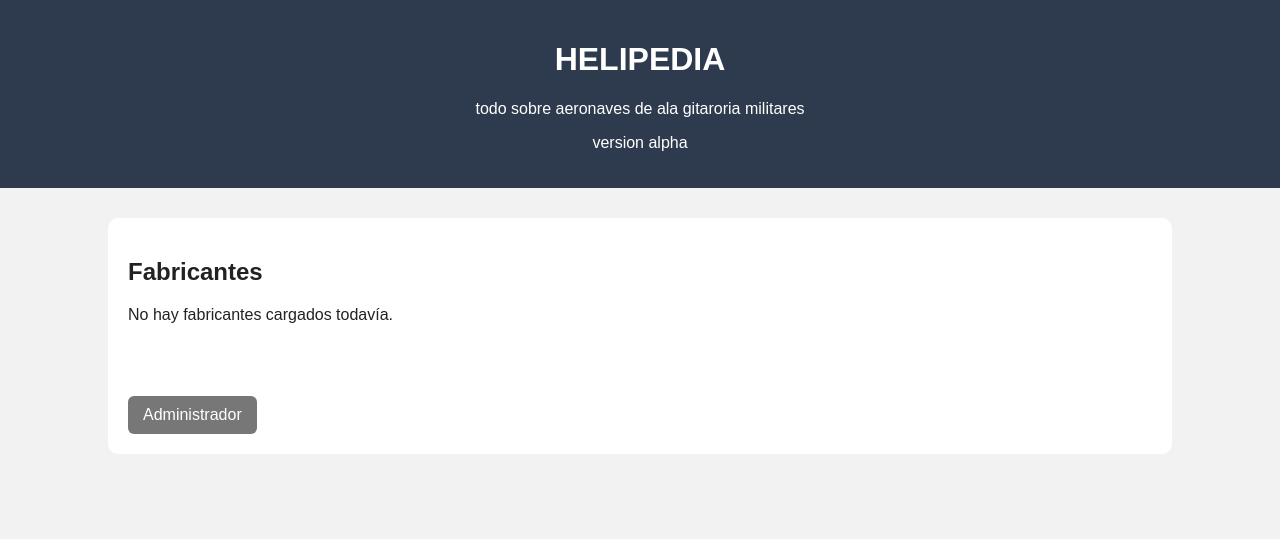
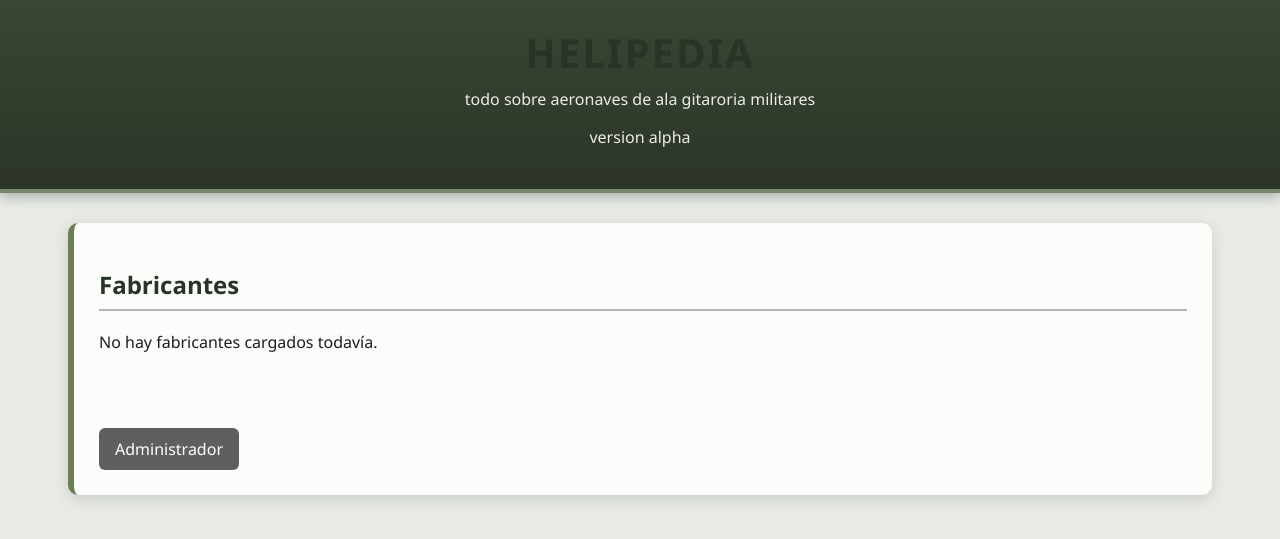
Before and after one commit to antorodriamveg/mi_wiki, a Flask app: page / in a window 1280 px wide. Shown: the top 539 px of the page. Run offline with Flask 3, Linux system fonts and the light colour scheme; data that the repository does not hold is empty; some libraries are stand-ins or nearby versions.

Commit message:
cambio estetico 2

```diff
--- a/static/style.css
+++ b/static/style.css
@@ -1,136 +1,291 @@
-/* MODO CLARO */
+
+/* =========================
+   HELIPEDIA 2.0
+   ========================= */
+
 :root {
-    --bg: #f4f6f9;
-    --card-bg: #ffffff;
-    --text: #222;
-    --label: #555;
-    --border: #ccc;
-    --button-bg: #2e3b4e; /* usa tu color original */
-    --button-hover: #1f2a38;
+    --bg: #e7ebe4;
+    --card-bg: #fcfcfa;
+    --text: #1d1d1d;
+    --label: #445044;
+    --border: #c8c8c8;
+
+    --button-bg: #556b2f;
+    --button-hover: #3f5122;
+
+    --secondary-bg: #5f5f5f;
+    --secondary-hover: #4a4a4a;
 }
 
-/* MODO OSCURO */
+/* =========================
+   MODO OSCURO
+   ========================= */
+
 body.dark {
-    --bg: #1e1e1e;
-    --card-bg: #2a2a2a;
-    --text: #eaeaea;
-    --label: #cfcfcf;
+    --bg: #202320;
+    --card-bg: #2c2f2c;
+    --text: #ececec;
+    --label: #c9c9c9;
     --border: #555;
-    --button-bg: #0099ff;
-    --button-hover: #007acc;
+
+    --button-bg: #728c45;
+    --button-hover: #5d7336;
+
+    --secondary-bg: #6b6b6b;
+    --secondary-hover: #555;
 }
 
-/* ESTILO GLOBAL */
-body {
-    background: var(--bg);
-    color: var(--text);
-    transition: background 0.3s, color 0.3s;
-}
-
-.container {
-    background: var(--card-bg);
-    transition: background 0.3s;
-}
-
-button, .btn, .boton {
-    background: var(--button-bg);
-    transition: background 0.3s;
-}
-
-button:hover, .btn:hover, .boton:hover {
-    background: var(--button-hover);
-}
-
-.modo-oscuro-btn {
-    position: fixed;
-    top: 15px;
-    right: 15px;
-    background: var(--button-bg);
-    padding: 8px 14px;
-    border-radius: 6px;
-    cursor: pointer;
-    color: white;
-    border: none;
-}
+/* =========================
+   GLOBAL
+   ========================= */
 
 body {
-    font-family: Arial, sans-serif;
-    background: #f2f2f2;
+    font-family: "Segoe UI", Arial, sans-serif;
+
+    background: var(--bg);
+
+    color: var(--text);
+
     margin: 0;
+
     padding: 0;
+
+    transition: all .3s ease;
 }
 
 header {
-    background: #2e3b4e;
+    background: linear-gradient(
+        180deg,
+        #394734,
+        #2c3528
+    );
+
     color: white;
-    padding: 20px;
+
     text-align: center;
+
+    padding: 25px;
+
+    border-bottom: 4px solid #78866b;
+
+    box-shadow: 0 4px 12px rgba(0,0,0,.25);
 }
 
-.container {
-    width: 80%;
-    margin: auto;
-    margin-top: 30px;
-    background: white;
-    padding: 20px;
-    border-radius: 10px;
+header h1 {
+    margin: 0;
+
+    font-size: 2.5rem;
+
+    letter-spacing: 2px;
 }
 
-.lista li {
-    margin: 10px 0;
+header p {
+    margin-top: 8px;
+
+    opacity: .9;
 }
 
+/* =========================
+   CONTENEDORES
+   ========================= */
+
+.container {
+    width: 85%;
+
+    max-width: 1200px;
+
+    margin: 30px auto;
+
+    background: var(--card-bg);
+
+    padding: 25px;
+
+    border-radius: 10px;
+
+    border-left: 6px solid #6d7e55;
+
+    box-shadow: 0 4px 15px rgba(0,0,0,.12);
+
+    transition: all .3s ease;
+}
+
+/* =========================
+   TIPOGRAFÍA
+   ========================= */
+
+h1,
+h2,
+h3 {
+    color: #263526;
+}
+
+body.dark h1,
+body.dark h2,
+body.dark h3 {
+    color: #d7e2d7;
+}
+
+h2 {
+    border-bottom: 2px solid #b5b5b5;
+
+    padding-bottom: 8px;
+}
+
+/* =========================
+   ENLACES
+   ========================= */
+
 a {
-    color: #2e3b4e;
+    color: #38492d;
+
     text-decoration: none;
+
+    transition: .2s;
 }
 
 a:hover {
+    color: #5f7535;
+
     text-decoration: underline;
 }
 
+/* =========================
+   LISTAS
+   ========================= */
+
+.lista li {
+    margin: 14px 0;
+}
+
+/* =========================
+   BOTONES
+   ========================= */
+
 .boton {
     display: inline-block;
-    background: #2e3b4e;
-    color: white;
-    padding: 10px 15px;
+
+    background: var(--button-bg);
+
+    color: white !important;
+
+    padding: 10px 16px;
+
     border-radius: 6px;
-    margin-top: 20px;
+
+    margin-top: 15px;
+
+    font-weight: bold;
+}
+
+.boton:hover {
+    background: var(--button-hover);
+
+    text-decoration: none;
 }
 
 .boton-secundario {
     display: inline-block;
-    background: #777;
-    color: white;
-    padding: 10px 15px;
+
+    background: var(--secondary-bg);
+
+    color: white !important;
+
+    padding: 10px 16px;
+
     border-radius: 6px;
-    margin-top: 20px;
+
+    margin-top: 15px;
 }
 
-input, textarea {
+.boton-secundario:hover {
+    background: var(--secondary-hover);
+
+    text-decoration: none;
+}
+
+/* =========================
+   FORMULARIOS
+   ========================= */
+
+input,
+textarea {
     width: 100%;
-    padding: 10px;
+
+    padding: 12px;
+
     margin-top: 10px;
+
+    margin-bottom: 15px;
+
+    border: 1px solid var(--border);
+
     border-radius: 6px;
-    border: 1px solid #ccc;
+
+    background: white;
 }
+
+body.dark input,
+body.dark textarea {
+    background: #383838;
+
+    color: white;
+}
+
+/* =========================
+   IMÁGENES
+   ========================= */
 
 .imagen-modelo {
     width: 100%;
-    max-width: 600px;
+
+    max-width: 700px;
+
     display: block;
-    margin: auto;
+
+    margin: 25px auto;
+
     border-radius: 10px;
+
+    border: 3px solid #8e8e8e;
+
+    box-shadow: 0 6px 15px rgba(0,0,0,.25);
 }
-.texto-modelo {
-    white-space: pre-wrap;
-    font-family: inherit;
-    font-size: 1.1rem;
-    line-height: 1.6;
-}
+
+/* =========================
+   TEXTO DE MODELOS
+   ========================= */
+
 .descripcion-modelo {
     white-space: pre-line;
-    line-height: 1.7;
+
+    line-height: 1.8;
+
     font-size: 18px;
+
     text-align: justify;
 }
+
+/* =========================
+   BOTÓN MODO OSCURO
+   ========================= */
+
+.modo-oscuro-btn {
+    position: fixed;
+
+    top: 15px;
+
+    right: 15px;
+
+    background: var(--button-bg);
+
+    color: white;
+
+    border: none;
+
+    padding: 8px 14px;
+
+    border-radius: 6px;
+
+    cursor: pointer;
+
+    z-index: 1000;
```
